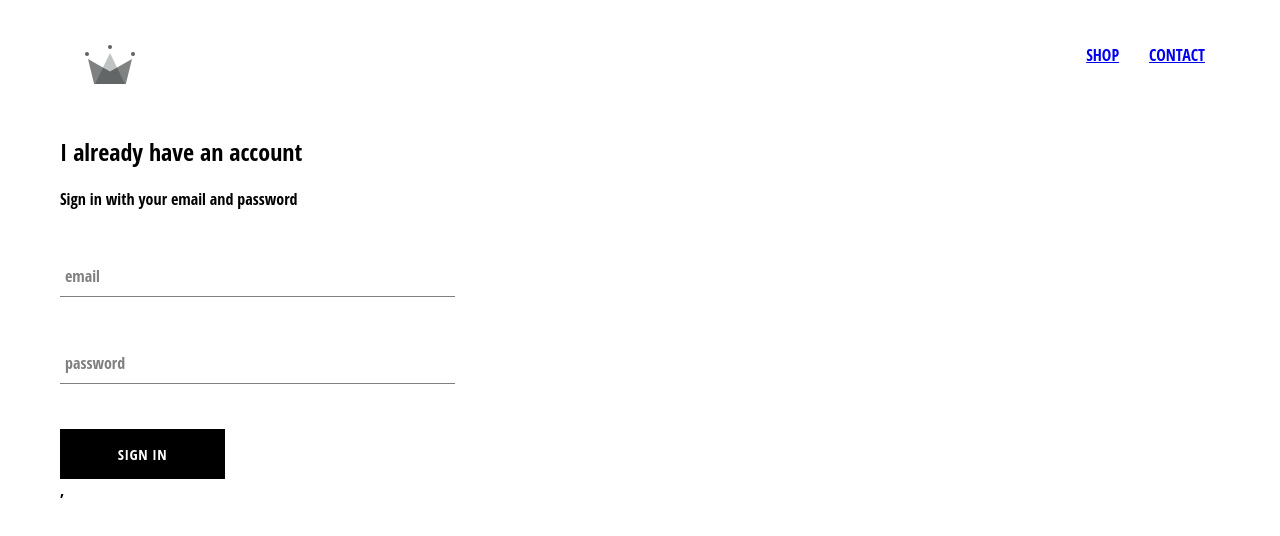
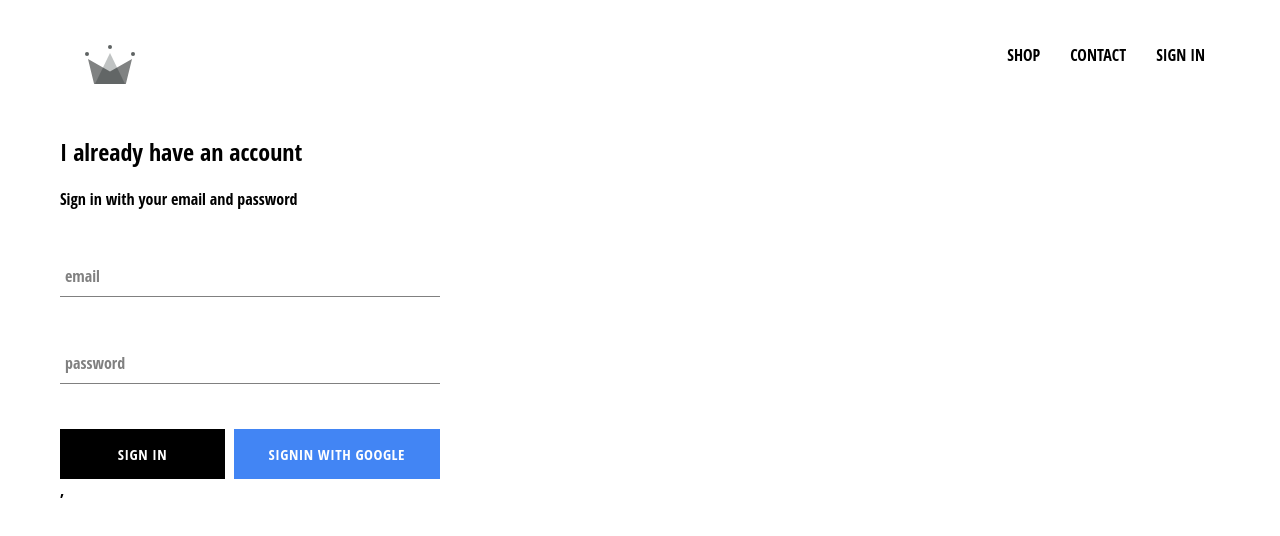
Before and after one commit to SatishShirahatti/crwn-clothing, a React (Create React App) app: page /signin in a window 1280 px wide. Shown: the top 536 px of the page. Built offline with nearby package versions, Linux system fonts and the light colour scheme; no server answers.

Commit message:
firebase config

```diff
--- a/package.json
+++ b/package.json
@@ -6,6 +6,7 @@
     "@testing-library/jest-dom": "^4.2.4",
     "@testing-library/react": "^9.3.2",
     "@testing-library/user-event": "^7.1.2",
+    "firebase": "^7.14.2",
     "node-sass": "^4.14.0",
     "react": "^16.13.1",
     "react-dom": "^16.13.1",
--- a/src/App.css
+++ b/src/App.css
@@ -2,3 +2,12 @@
 	font-family: 'Open Sans Condensed';
 	padding: 20px 60px;
 }
+
+a {
+	text-decoration: none;
+	color: black;
+}
+
+* {
+	box-sizing: border-box;
+}
--- a/src/App.js
+++ b/src/App.js
@@ -5,20 +5,41 @@
 import ShopPage from './pages/shop/shop.component';
 import Header from "./components/header/header.component";
 import SignInAndSignUpPage from './pages/sign-in-and-sign-up/sign-in-and-sign-up.component';
+import { auth } from "./firebase/fiirebase.utils";
 
 
-function App() {
+class App extends React.Component {
+	constructor(props) {
+		super()
+		this.state = {
+			currentUser: null
+		}
+	}
+	unsubscribeFromAuth = null;
+	componentDidMount() {
+		this.unsubscribeFromAuth = auth.onAuthStateChanged(user => {
+			this.setState({ currentUser: user });
+			console.log(user);
+		})
+	}
+	componentWillUnmount() {
+		this.unsubscribeFromAuth();
+	}
+	render() {
 		return (
 			<div>
-			<Header />
+				<Header currentUser={this.state.currentUser} />
 				<Switch>
 					<Route exact path='/' component={Homepage} />
 					<Route path='/shop' component={ShopPage} />
 					<Route path='/signin' component={SignInAndSignUpPage} />
 				</Switch>
-		</div>
+			</div >
 
 		);
 	}
+}
+
+
 
 export default App;
--- a/src/components/header/header.component.jsx
+++ b/src/components/header/header.component.jsx
@@ -2,9 +2,10 @@
 import { Link } from 'react-router-dom';
 import { ReactComponent as Logo } from '../../assets/crown.svg';
 import './header.styles.scss';
+import { auth } from "../../firebase/fiirebase.utils";
 
 
-const Header = () => (
+const Header = ({ currentUser }) => (
 	<div className='header'>
 		<Link className='logo-container' to='/'>
 			<Logo className='logo' />
@@ -16,6 +17,14 @@
 			<Link className='option' to='/shop'>
 				CONTACT
       </Link>
+			{
+				currentUser ?
+					<div className='option' onClick={() => auth.signOut()}>
+						SIGN OUT
+					</div>
+					: <Link className='option' to="/signin">SIGN IN
+					</Link>
+			}
 		</div>
 	</div>
 
--- a/src/components/header/header.styles.scss
+++ b/src/components/header/header.styles.scss
@@ -20,6 +20,7 @@
 
 		.option {
 			padding: 10px 15px;
+			cursor: pointer;
 		}
 	}
 }
--- a/src/components/sign-in/sign-in.component.jsx
+++ b/src/components/sign-in/sign-in.component.jsx
@@ -3,7 +3,7 @@
 import FormInput from '../form-input/form-input.component';
 import CustomButton from '../custom-button/custom-button.component';
 
-//import { signInWithGoogle } from '../../firebase/firebase.utils';
+import { signInWithGoogle } from '../../firebase/fiirebase.utils';
 
 import './sign-in.styles.scss';
 
@@ -54,6 +54,7 @@
 					/>
 					<div className='buttons'>
 						<CustomButton type='submit'> Sign in </CustomButton>
+						<CustomButton onClick={signInWithGoogle} isGoogleSignIn> Signin with Google</CustomButton>
 					</div>
 				</form>
 			</div>
--- /dev/null
+++ b/src/firebase/fiirebase.utils.js
@@ -0,0 +1,25 @@
+import firebase from 'firebase/app';
+import "firebase/firestore";
+import "firebase/auth";
+
+const config = {
+	apiKey: "AIzaSyDJh1nzRhJAm-ZXK5Cto8yyQV1FvQrQ9Ck",
+	authDomain: "crwn-db-65e24.firebaseapp.com",
+	databaseURL: "https://crwn-db-65e24.firebaseio.com",
+	projectId: "crwn-db-65e24",
+	storageBucket: "crwn-db-65e24.appspot.com",
+	messagingSenderId: "1009409409950",
+	appId: "1:1009409409950:web:90626d42a486fd14bd8c8f",
+	measurementId: "G-P4YFKGTGR4"
+};
+
+firebase.initializeApp(config);
+
+export const auth = firebase.auth();
+export const firestore = firebase.firestore();
+const provider = new firebase.auth.GoogleAuthProvider();
+
+provider.setCustomParameters({ promt: "select_account" });
+export const signInWithGoogle = () => auth.signInWithPopup(provider);
+
+export default firebase;
```
Also changed, not shown: 1 other file (tests, documents, lock files or other folders). Lines whose indentation alone changed are shown as unchanged.
